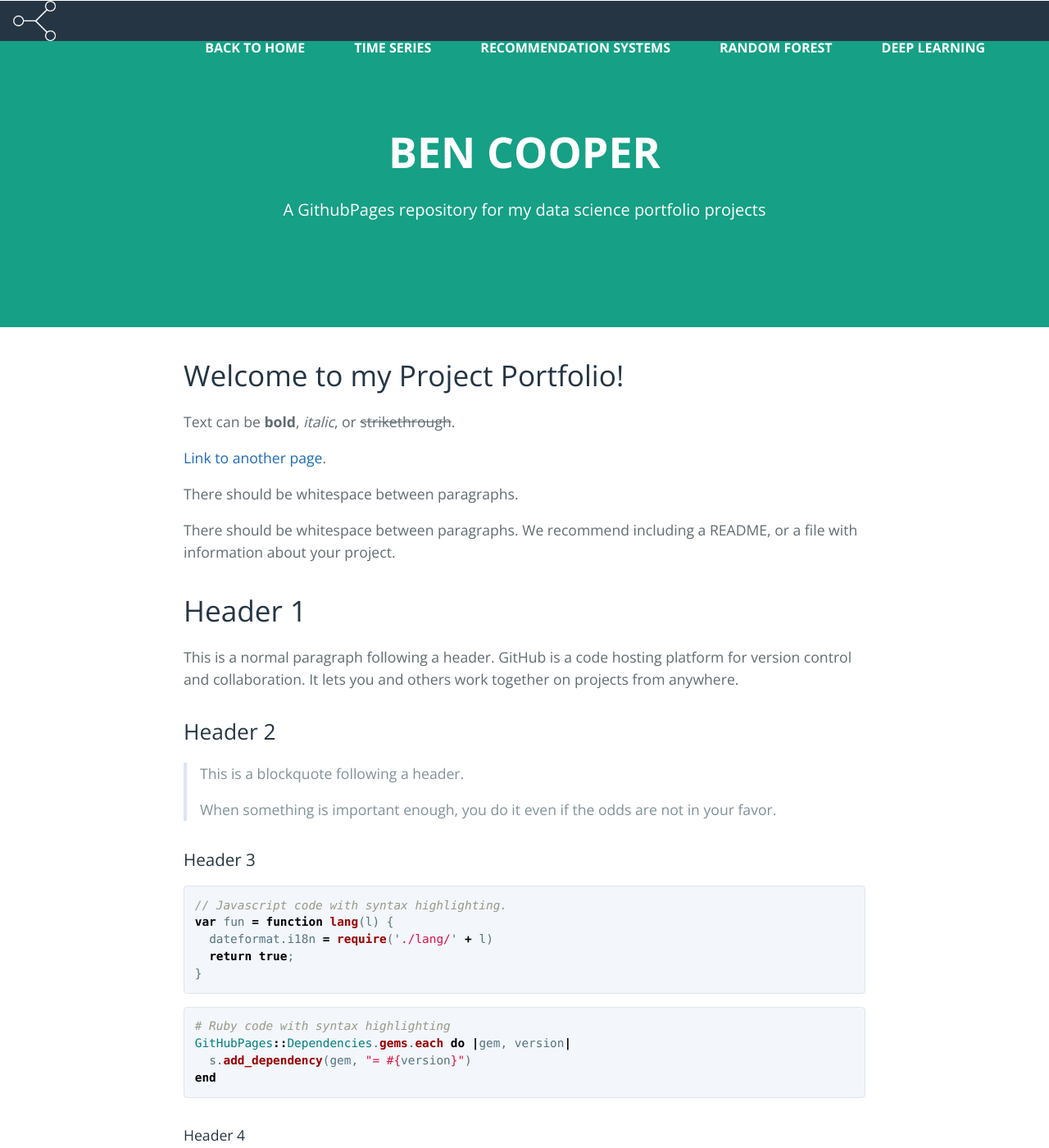
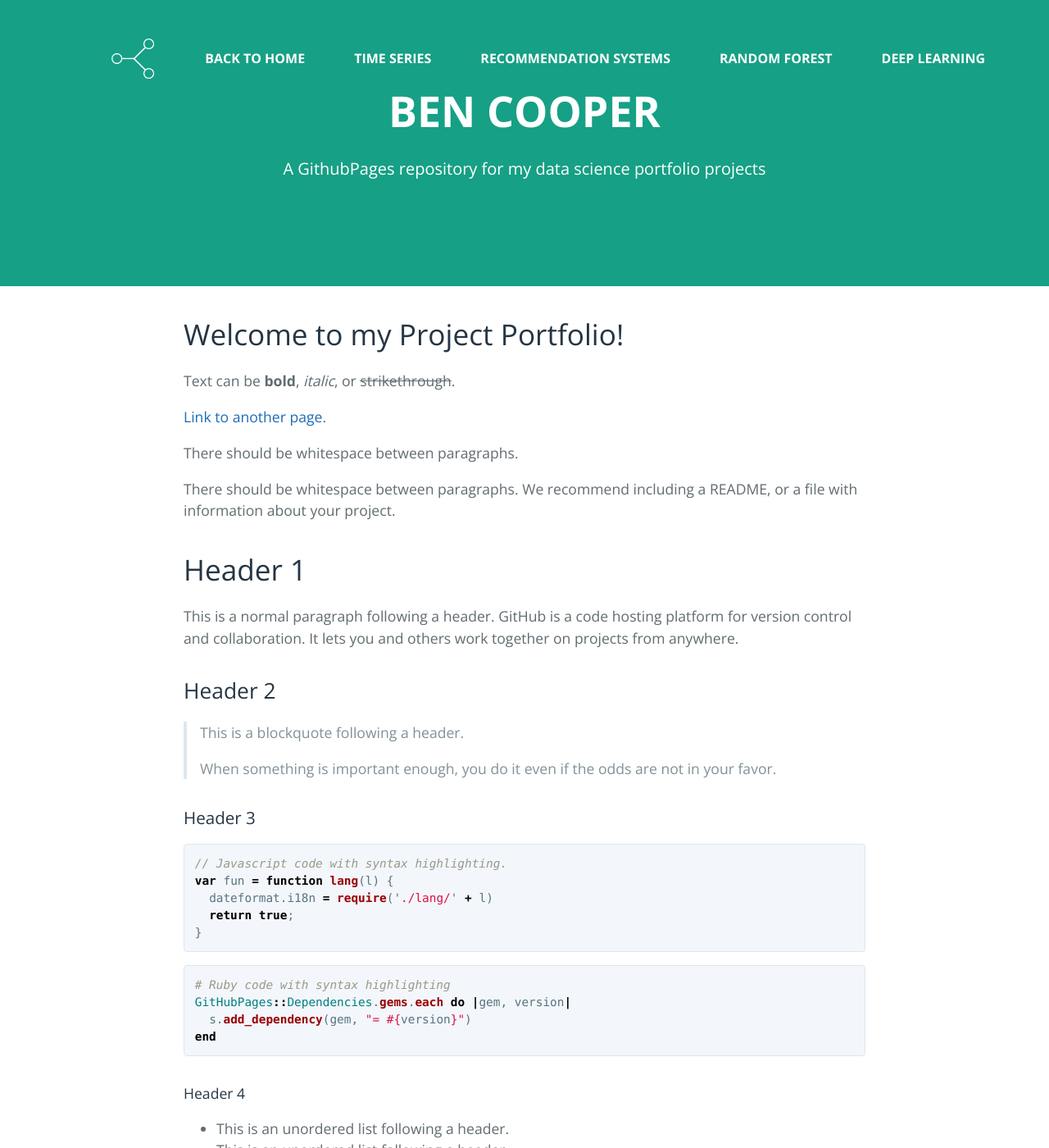
Before and after one commit to benjamin-j-cooper/benjamin-j-cooper.github.io, a Jekyll site: the page built from docs/index.md, in a window 1280 px wide and 1400 px high. Shown: the whole window at 82% size. Built offline with Jekyll 4.4.1, drawn with Linux system fonts in a browser that asks for light colours; nearby versions of some CDN libraries.

Commit message:
troubleshooting header

```diff
--- a/docs/_includes/nav.html
+++ b/docs/_includes/nav.html
@@ -2,13 +2,14 @@
 <!-- Navigation-->
 <header class="nav-header">
     <!-- Logo -->
-    <div href="#page-top" class="logo"><img src="assets/images/bjc-logo3-nb-light.png" style="width: 60px;" href="#page-top"></div>
+    <a href="#page-top" class="logo-mobile"><img src="assets/images/bjc-logo3-nb-light.png" style="width: 60px;" href="#page-top"></a>
     <!-- Hamburger icon -->
     <input class="side-menu" type="checkbox" id="side-menu"/>
     <label class="hamb" for="side-menu"><span class="hamb-line"></span></label>
     <nav class="nav">
         <ul class="menu">
             <!-- Menu -->
+            <li><a href="#page-top" class="logo-desktop"><img src="assets/images/bjc-logo3-nb-light.png" style="width: 60px;" href="#page-top"></a></li>
             <li><a  class="text-uppercase " href="https://www.benjaminjcooper.com">Back to Home</a></li>
             <li><a  class="text-uppercase " href="./tsa">Time Series</a></li>
             <li><a  class="text-uppercase " href="./rs">Recommendation Systems</a></li>
--- a/docs/_sass/jekyll-theme-cayman.scss
+++ b/docs/_sass/jekyll-theme-cayman.scss
@@ -504,7 +504,20 @@ a {
 }
 
 /* Logo */
-.logo{
+.logo-mobile{
+  display: inline-block;
+  margin-right: auto;
+  color: #fff;
+  font-size: 60px;
+  margin-left: 10px;
+  margin-top: 1px;
+  &:hover{
+    background-color: transparent;
+    color: #16a085;
+
+  }
+}
+.logo-desktop{
   display: flex;
   justify-content: space-between;
   align-items: center;
@@ -519,7 +532,6 @@ a {
 
   }
 }
-
 /* Menu hamburger Icon */
 .hamb{
   cursor: pointer;
@@ -628,8 +640,11 @@ a {
       color: #16a085;
 
   }
+  .logo-mobile{
+    display: none;
+  }
   .hamb{
-      display: none;
+    display: none;
   }
   .side-menu{
     display: none;
@@ -681,7 +696,10 @@ a {
     max-height: 0;
     transition: max-height .1s ease-out;
   }
-  .logo{
+  .logo-desktop{
+    display: none;
+  }
+  .logo-mobile{
     margin-top: 10px;
   }
 }
```
